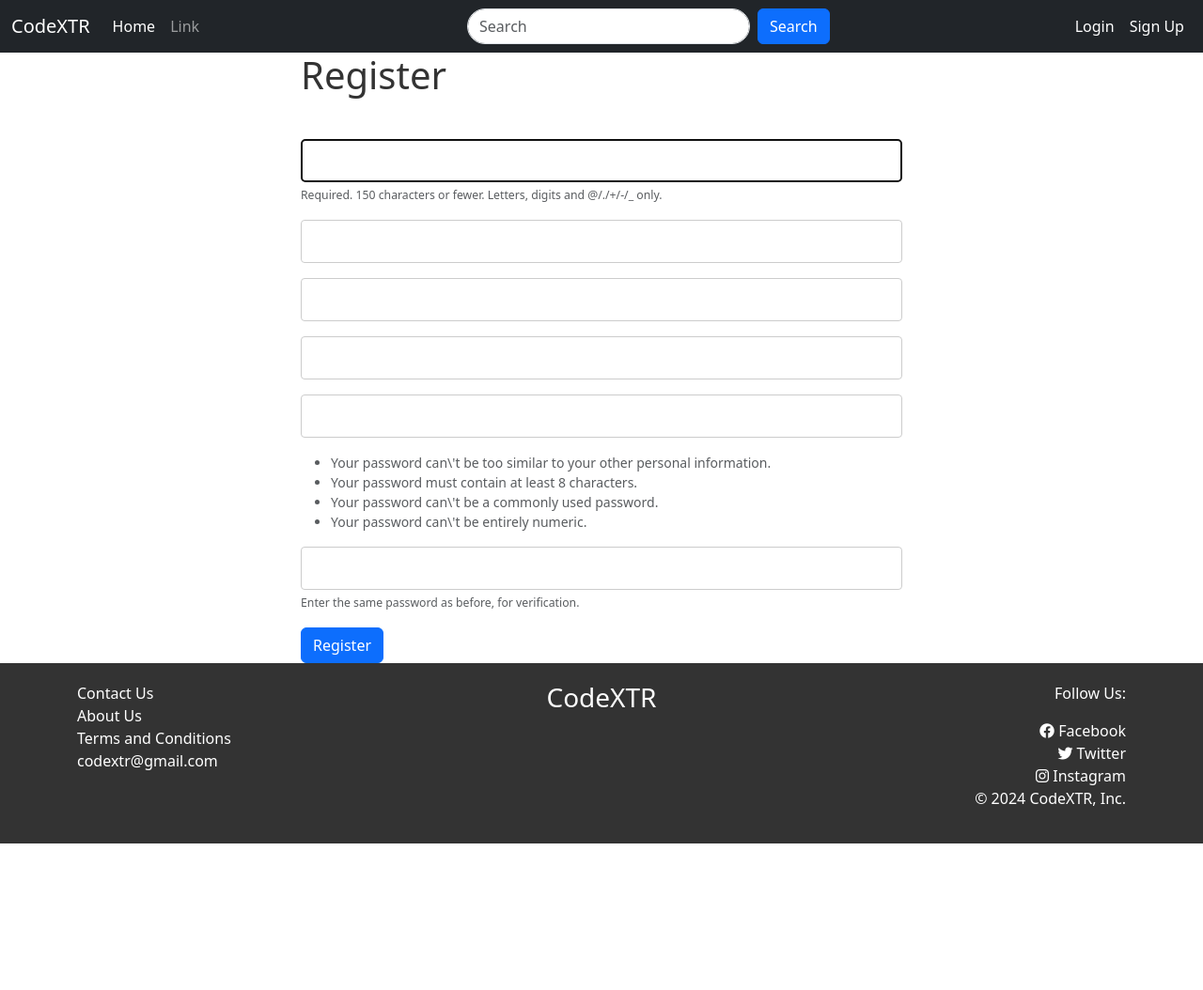
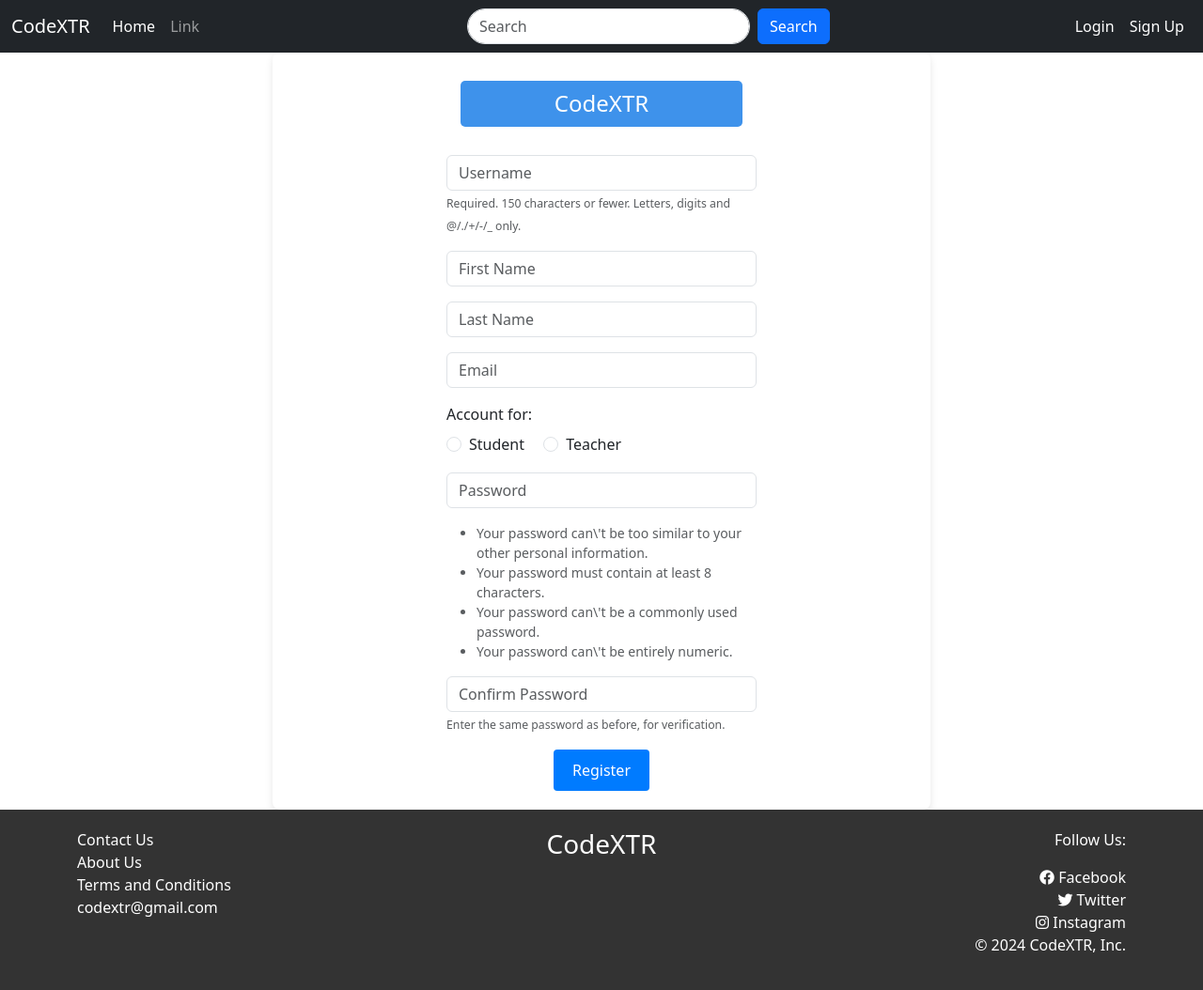
Before and after one commit to wasee-sun/e_learning_platform_codextra, a Django app: page /codextr/signup/ in a window 1280 px wide. Shown: the whole page at 94% size. Before the commit the page ends 898 px from the top, so only its background shows below. Run offline with Django 5.2, Linux system fonts and the light colour scheme.

Commit message:
Sixth Commit
Co-authored-by: arianasuha <arianasuha@users.noreply.github.com>

```diff
--- a/codextr/static/codextr/signup.css
+++ /dev/null
@@ -1,74 +0,0 @@
-.form-box {
-    width: 80%;
-    margin: 0 auto;
-    background-color: white;
-    padding: 40px;
-    border-radius: 8px;
-    text-align: left;
-    width: 600px;
-}
-
-h1 {
-    margin-bottom: 20px;
-    color: #333;
-}
-
-.input-group {
-    margin-bottom: 15px;
-    text-align: left;
-}
-
-label {
-    display: block;
-    margin-bottom: 5px;
-    font-size: 14px;
-}
-
-input[type="text"], input[type="email"], input[type="password"] {
-    width: 100%;
-    padding: 10px;
-    border: 1px solid #ccc;
-    border-radius: 4px;
-    font-size: 16px;
-}
-
-.checkbox-group {
-    margin-bottom: 15px;
-    display: block;
-    justify-content: left;
-}
-
-.checkbox-group label {
-    font-size: 14px;
-}
-
-/* button {
-    width: 100%;
-    padding: 10px;
-    background-color: #007bff;
-    color: white;
-    border: none;
-    border-radius: 4px;
-    font-size: 16px;
-    cursor: pointer;
-}
-
-button:hover {
-    background-color: #0056b3;
-} */
-
-.signup-button {
-    text-align: center;
-    width: 100%;
-    padding: 20px;
-    background-color: #007bff;
-    color: white;
-    border: none;
-    border-radius: 4px;
-    font-size: 1em;
-    cursor: pointer;
-}
-
-.signup-button:hover {
-    background-color: #0056b3;
-}
--- a/codextr/templates/codextr/login.html
+++ b/codextr/templates/codextr/login.html
@@ -6,7 +6,7 @@ Login
 {% endblock %}
 
 {% block styles %}
-<link rel="stylesheet" href="{% static 'codextr/login.css' %}">
+<link rel="stylesheet" href="{% static 'codextr/login-signup.css' %}">
 {% endblock %}
 
 {% block content %}
--- a/codextr/templates/codextr/signup.html
+++ b/codextr/templates/codextr/signup.html
@@ -6,70 +6,71 @@ Signup
 {% endblock %}
 
 {% block styles %}
-<link rel="stylesheet" href="{% static 'codextr/signup.css' %}">
+<link rel="stylesheet" href="{% static 'codextr/login-signup.css' %}">
 {% endblock %}
 
 {% block content %}
+<div class="login-container">
+    <!-- Platform Name -->
+    <div class="platform-name">
+        <h1>CodeXTR</h1>
+    </div>
     <div class = "col-md-6 offset-md-3">
-    <h1> Register </h1>
-    <br>
         <form method="POST" action="">
             {% csrf_token %}
-        <p>
-            {{form.username}}
+            <div class="mb-3">
+                <input type="text" class="form-control"
+                name="username" placeholder="Username" required>
                 <span class="form-text text-muted">
                     <small>Required. 150 characters or fewer. Letters, digits and @/./+/-/_ only.</small>
                 </span>
-        </p>
-        <p>{{form.f_name}}</p>
-        <p>{{form.l_name}}</p>
-        <p>{{form.email}}</p>
-        <p>{{form.password1}}</p>
+            </div>
+            <div class="mb-3">
+                <input type="text" class="form-control"
+                name="f_name" placeholder="First Name" required>
+            </div>
+            <div class="mb-3">
+                <input type="text" class="form-control"
+                name="l_name" placeholder="Last Name" required>
+            </div>
+            <div class="mb-3">
+                <input type="email" class="form-control"
+                name="email" placeholder="Email" required>
+            </div>
+            <div class="mb-3">
+                <label class="form-label">Account for:</label><br>
+                <div class="form-check form-check-inline">
+                    <input class="form-check-input" type="radio"
+                    name="role" id="student" value="student" required>
+                    <label class="form-check-label" for="student">Student</label>
+                </div>
+                <div class="form-check form-check-inline">
+                    <input class="form-check-input" type="radio"
+                    name="role" id="teacher" value="teacher" required>
+                    <label class="form-check-label" for="teacher">Teacher</label>
+                </div>
+            </div>
+            <div class="mb-3">
+                <input type="password" class="form-control"
+                name="password1" placeholder="Password" required>
+            </div>
             <ul class="form-text text-muted small">
                 <li>Your password can\'t be too similar to your other personal information.</li>
                 <li>Your password must contain at least 8 characters.</li>
                 <li>Your password can\'t be a commonly used password.</li>
                 <li>Your password can\'t be entirely numeric.</li>
             </ul>
-        <p>
-            {{form.password2}}
+            <div class="mb-3">
+                <input type="password" class="form-control"
+                name="password2" placeholder="Confirm Password" required>
                 <span class="form-text text-muted">
                     <small>Enter the same password as before, for verification.</small>
                 </span>
-        </p>
-        <button type="submit" class="btn btn-primary">Register</button>
-
+            </div>
+            <div class="login-button">
+                <button type="submit">Register</button>
+            </div>
         </form>
     </div>
-{% comment %} <div class="form-box">
-    <form>
-        <h1>Platform name</h1>
-        <div class="input-group">
-            <label for="first-name">First name</label>
-            <input type="text" id="first-name" name="first-name">
 </div>
-        <div class="input-group">
-            <label for="last-name">Last name</label>
-            <input type="text" id="last-name" name="last-name">
-        </div>
-        <div class="checkout-group">
-            <label>Account type</label>
-            <label><input type="radio" id="userChoice1" name="user" value="student"> Student
-            <input type="radio" id="userChoice1" name="user" value="teacher"> Instructor</label>
-        </div>
-        <div class="input-group">
-            <label for="email">Email</label>
-            <input type="email" id="email" name="email">
-        </div>
-        <div class="input-group">
-            <label for="password">Password</label>
-            <input type="password" id="password" name="password">
-        </div>
-        <div class="input-group">
-            <label for="confirm-password">Confirm Password</label>
-            <input type="password" id="confirm-password" name="confirm-password">
-        </div>
-        <button class="signup-button" type="submit">Sign up</button>
-    </form>
-</div> {% endcomment %}
 {% endblock %}
--- a/codextr/templates/codextr/student.html
+++ /dev/null
@@ -1 +0,0 @@
-<h1>Student</h1>
--- a/codextr/urls.py
+++ b/codextr/urls.py
@@ -10,4 +10,6 @@ urlpatterns = [
     path("terms-conditions/", views.terms_conditions, name="terms-conditions-codextr"),
     path("login/", views.login_view, name="login-codextr"),
     path("signup/", views.register_user, name="signup-codextr"),
+    path("student/<slug:username>/", views.student, name="student-dashboard-codextr"),
+    path("instructor/<slug:username>/", views.instructor, name="instructor-dashboard-codextr"),
 ]
--- a/codextr/views.py
+++ b/codextr/views.py
@@ -1,8 +1,9 @@
 from django.shortcuts import render, redirect
 import codextr.models as models
 from .forms import SignUpForm
-from django.contrib.auth import authenticate, login
 from django.contrib import messages
+from django.core.exceptions import ValidationError
+from django.contrib.auth.password_validation import validate_password
 
 # Create your views here.
 def home(request):
@@ -52,40 +53,92 @@ def course_material(request, slug1, slug2):
 def terms_conditions(request):
     return render(request, 'codextr/terms_conditions.html')
 
+
 def login_view(request):
+    if request.method == 'POST':
+        username = request.POST['username']
+        password = request.POST['password']
+
+        try:
+            user = models.User.objects.get(username=username)
+            if user.login_check(password) or user.check_password(password):
+                # Check if user is a Student or Instructor
+                if hasattr(user, 'student'):
+                    return redirect('student-dashboard-codextr', username=user.username)  # Replace with your student dashboard URL
+                elif hasattr(user, 'instructor'):
+                    return redirect('instructor-dashboard-codextr', username=user.username)  # Replace with your instructor dashboard URL
+            else:
+                messages.error(request, "Invalid credentials.")
+        except models.User.DoesNotExist:
+            messages.error(request, "Invalid credentials.")
+
     return render(request, 'codextr/login.html')
 
-# def login_view(request):
-#     if request.method == 'POST':
-#         username = request.POST['username']
-#         password = request.POST['password']
+def student(request, username):
+    user = models.User.objects.get(username=username)
+    enrolls = models.Enroll.objects.filter(s_user_name=user.username)
+    courses = []
+    for enroll in enrolls:
+        courses.append(models.Course.objects.get(course_name=enroll.course_id))
+    return render(request, 'codextr/student-dashboard.html', {
+        "user": user,
+        "courses": courses
+    })
 
-#         user = authenticate(username=username, password=password)
-
-#         if user is not None:
-#             login(request, user)
-#             if hasattr(user, 'student'):
-#                 return redirect('student-dashboard-codextra')
-#             elif hasattr(user, 'instructor'):
-#                 return redirect('instructor_dashboard-codextra')
-#         else:
-#             return render(request, 'login.html', {'error': 'Invalid credentials'})
-
-#     return render(request, 'login.html')
+def instructor(request, username):
+    return render(request, 'codextr/instructor-dashboard.html')
 
 def register_user(request):
-    if request.method == "POST":
-        form = SignUpForm(request.POST)
-        if form.is_valid():
-            models.User.save()
-            # #Authenticate
-            # username = form.cleaned_data["username"]
-            # password = form.cleaned_data["password1"]
-            # user = authenticate(request, username=username, password=password)
-            # login(request, user)
-            # messages.success(request, "You are successfully registered in")
-            return redirect("home-codextr")
-    else:
-        form = SignUpForm()
+    if request.method == 'POST':
+        username = request.POST['username']
+        f_name = request.POST['f_name']
+        l_name = request.POST['l_name']
+        email = request.POST['email']
+        password1 = request.POST['password1']
+        password2 = request.POST['password2']
+        role = request.POST['role']
 
-    return render(request, "codextr/signup.html", {"form": form})
+        if models.User.objects.filter(username=username).exists():
+            messages.error(request, "Username already exists.")
+            return redirect('signup-codextr')
+
+        # Validate that passwords match
+        if password1 != password2:
+            messages.error(request, "Passwords do not match.")
+            return redirect('signup-codextr')
+
+        # Create a new user (Student or Instructor)
+        if role == 'student':
+            user = models.Student(
+                username=username,
+                f_name=f_name,
+                l_name=l_name,
+                email=email,
+                password=password1
+            )
+        elif role == 'teacher':
+            user = models.Instructor(
+                username=username,
+                f_name=f_name,
+                l_name=l_name,
+                email=email,
+                password=password1
+            )
+        else:
+            messages.error(request, "Invalid role selected.")
+            return redirect('signup-codextr')
+
+        try:
+            # Validate the password with Django's built-in validators
+            validate_password(password1, user)
+            user.set_password(password1)
+            user.save()
+            messages.success(request, "Account created successfully.")
+            return redirect('login-codextr')
+
+        except ValidationError as e:
+            messages.error(request, e.messages)
+            return redirect('signup-codextr')
+
+
+    return render(request, 'codextr/signup.html')
--- a/templates/base.html
+++ b/templates/base.html
@@ -13,6 +13,16 @@
         <header>
             {% include "navbar.html" %}
         </header>
+        <div class="container">
+            {% if messages %}
+                {% for message in messages %}
+                    <div class="alert alert-warning alert-dismissible fade show" role="alert">
+                    {{ message }}
+                    <button type="button" class="btn-close" data-bs-dismiss="alert" aria-label="Close"></button>
+                    </div>
+                {% endfor %}
+            {% endif %}
+        </div>
         {% block content %}
         {% endblock %}
         {% include "footer.html" %}
```
Also changed, not shown: codextr/models.py (+8 -4 lines), codextr/static/codextr/student-dashboard.css (added, +78 -0 lines), codextr/static/codextr/student-dashboard.js (added, +15 -0 lines), codextr/templates/codextr/student-dashboard.html (added, +47 -0 lines), codextr/migrations/0009_alter_enroll_description_alter_enroll_rating_no.py (added), codextr/static/codextr/login-signup.css (renamed from codextr/static/codextr/login.css), codextr/templates/codextr/instructor-dashboard.html (renamed from codextr/templates/codextr/instructor.html). Lines whose indentation alone changed are shown as unchanged.
